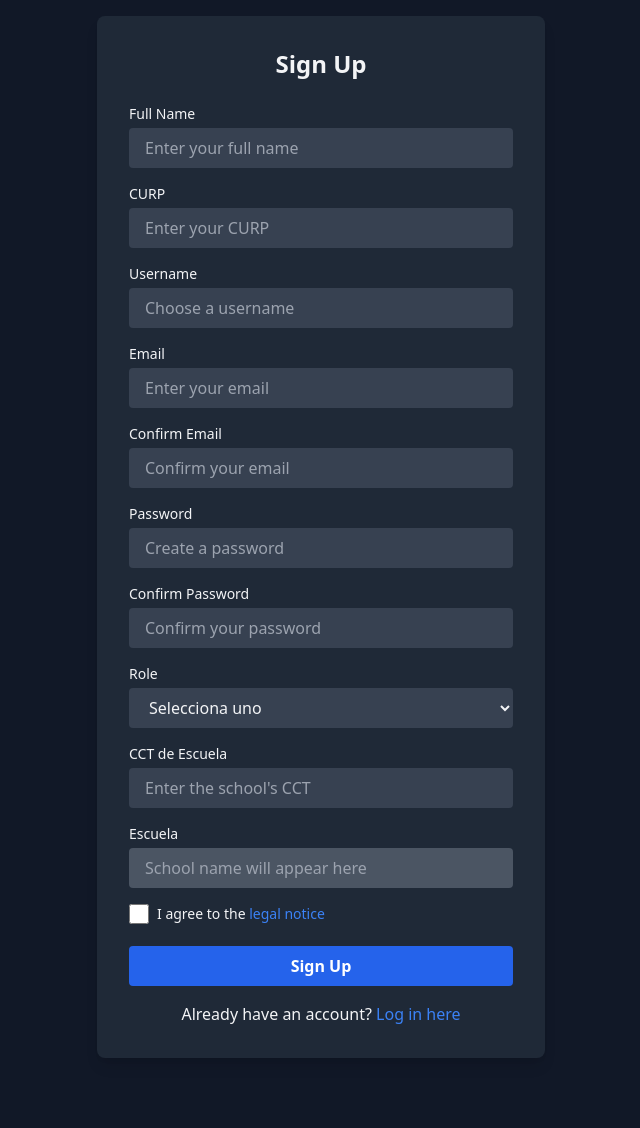
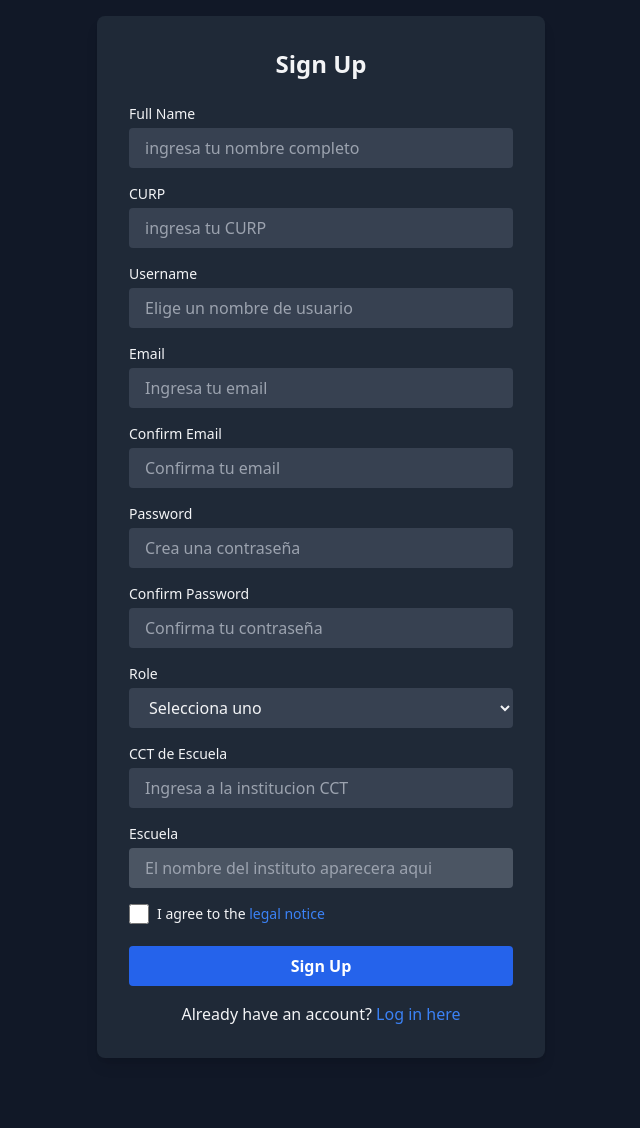
Before and after one commit to ManuNunez/OLIMPIAPP, a Flask app: page /auth/sign-up in a window 1280 px wide. Shown: the part 72-1200 px from the top of the page, without its empty margins (319-959 px from the left). Run offline with Flask 3, Linux system fonts and the light colour scheme; style sheets or scripts are compiled from the project's sources; parts of the project's set-up code (start-up, migrations or seed data) failed here and were passed over; some libraries are stand-ins or nearby versions.

Commit message:
translate sing up

```diff
--- a/app/templates/auth/sign_up.html
+++ b/app/templates/auth/sign_up.html
@@ -9,49 +9,49 @@
             <label for="name" class="block text-sm font-medium">Full Name</label>
             <input type="text" id="name" name="name" required
                 class="w-full px-4 py-2 mt-1 bg-gray-700 rounded focus:ring focus:ring-blue-500 focus:outline-none"
-                placeholder="Enter your full name" />
+                placeholder="ingresa tu nombre completo" />
         </div>
         <!-- CURP -->
         <div class="mb-4">
             <label for="curp" class="block text-sm font-medium">CURP</label>
             <input type="text" id="curp" name="curp" required
                 class="w-full px-4 py-2 mt-1 bg-gray-700 rounded focus:ring focus:ring-blue-500 focus:outline-none"
-                placeholder="Enter your CURP" />
+                placeholder="ingresa tu CURP" />
         </div>
         <!-- Username -->
         <div class="mb-4">
             <label for="username" class="block text-sm font-medium">Username</label>
             <input type="text" id="username" name="username" required
                 class="w-full px-4 py-2 mt-1 bg-gray-700 rounded focus:ring focus:ring-blue-500 focus:outline-none"
-                placeholder="Choose a username" />
+                placeholder="Elige un nombre de usuario" />
         </div>
         <!-- Email -->
         <div class="mb-4">
             <label for="email" class="block text-sm font-medium">Email</label>
             <input type="email" id="email" name="email" required
                 class="w-full px-4 py-2 mt-1 bg-gray-700 rounded focus:ring focus:ring-blue-500 focus:outline-none"
-                placeholder="Enter your email" />
+                placeholder="Ingresa tu email" />
         </div>
         <!-- Confirm Email -->
         <div class="mb-4">
             <label for="confirm_email" class="block text-sm font-medium">Confirm Email</label>
             <input type="email" id="confirm_email" name="confirm_email" required
                 class="w-full px-4 py-2 mt-1 bg-gray-700 rounded focus:ring focus:ring-blue-500 focus:outline-none"
-                placeholder="Confirm your email" />
+                placeholder="Confirma tu email" />
         </div>
         <!-- Password -->
         <div class="mb-4">
             <label for="password" class="block text-sm font-medium">Password</label>
             <input type="password" id="password" name="password" required
                 class="w-full px-4 py-2 mt-1 bg-gray-700 rounded focus:ring focus:ring-blue-500 focus:outline-none"
-                placeholder="Create a password" />
+                placeholder="Crea una contraseña" />
         </div>
         <!-- Confirm Password -->
         <div class="mb-4">
             <label for="confirm_password" class="block text-sm font-medium">Confirm Password</label>
             <input type="password" id="confirm_password" name="confirm_password" required
                 class="w-full px-4 py-2 mt-1 bg-gray-700 rounded focus:ring focus:ring-blue-500 focus:outline-none"
-                placeholder="Confirm your password" />
+                placeholder="Confirma tu contraseña" />
         </div>
         <!-- Role Selection -->
         <div class="mb-4">
@@ -70,7 +70,7 @@
             <label for="school_cct" class="block text-sm font-medium">CCT de Escuela</label>
             <input type="text" id="school_cct" name="school_cct" required
                 class="w-full px-4 py-2 mt-1 bg-gray-700 rounded focus:ring focus:ring-blue-500 focus:outline-none"
-                placeholder="Enter the school's CCT" oninput="fetchSchoolSuggestions()" onblur="fetchSchoolName()" />
+                placeholder="Ingresa a la institucion CCT" oninput="fetchSchoolSuggestions()" onblur="fetchSchoolName()" />
             <ul id="school_suggestions" class="absolute bg-gray-700 rounded w-full mt-1 z-10 shadow-lg hidden">
                 <!-- Suggestions will be populated dynamically -->
             </ul>
@@ -80,7 +80,7 @@
             <label for="school" class="block text-sm font-medium">Escuela</label>
             <input type="text" id="school" name="school" readonly
                 class="w-full px-4 py-2 mt-1 bg-gray-600 text-gray-400 rounded focus:outline-none"
-                placeholder="School name will appear here" />
+                placeholder="El nombre del instituto aparecera aqui" />
         </div>
         <!-- Legal Notice -->
         <div class="mb-4">
@@ -142,12 +142,12 @@
                 const response = await fetch(`/api/schools/${cct}`);
                 if (response.ok) {
                     const data = await response.json();
-                    schoolField.value = data.name || 'School not found';
+                    schoolField.value = data.name || 'no se encontro institucion';
                 } else {
-                    schoolField.value = 'School not found';
+                    schoolField.value = 'no se encontro institucion';
                 }
             } catch (error) {
-                schoolField.value = 'Error fetching school';
+                schoolField.value = 'Error al obtener institucion';
             }
         }
     }
```
